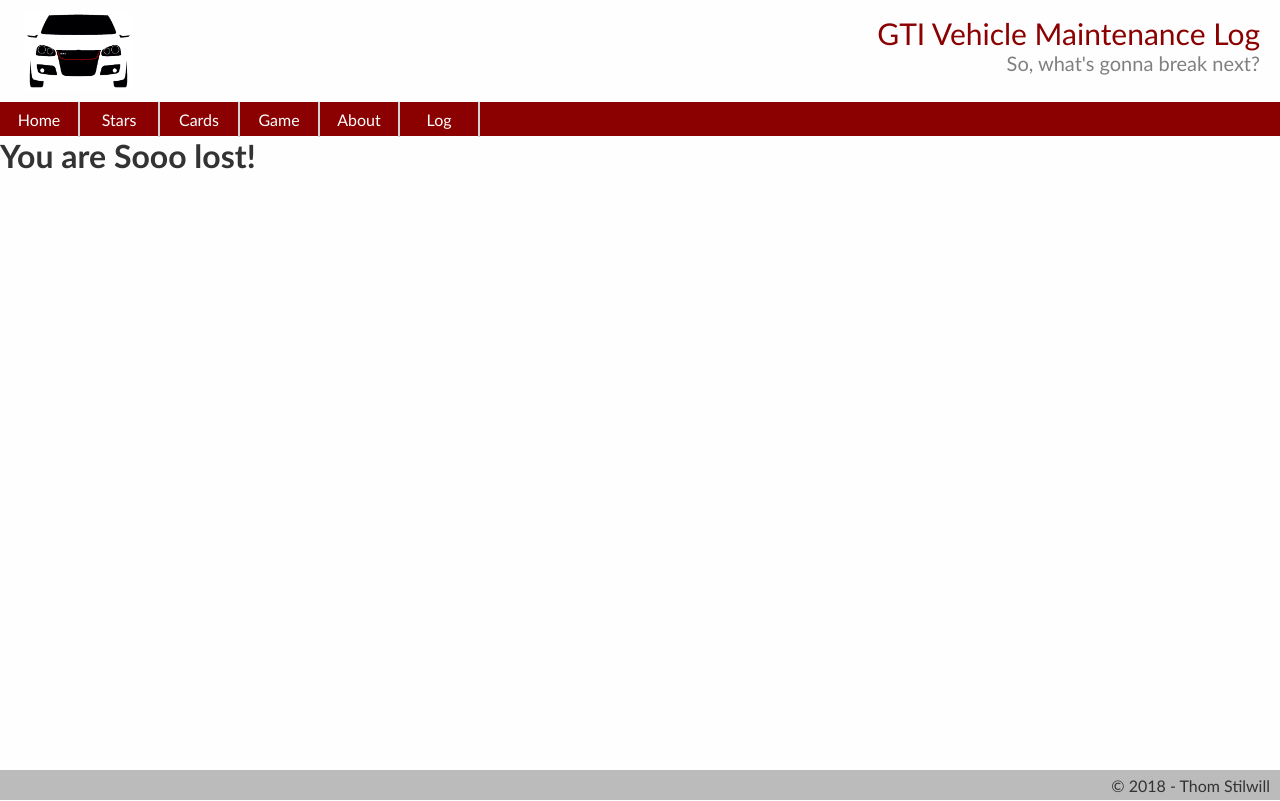
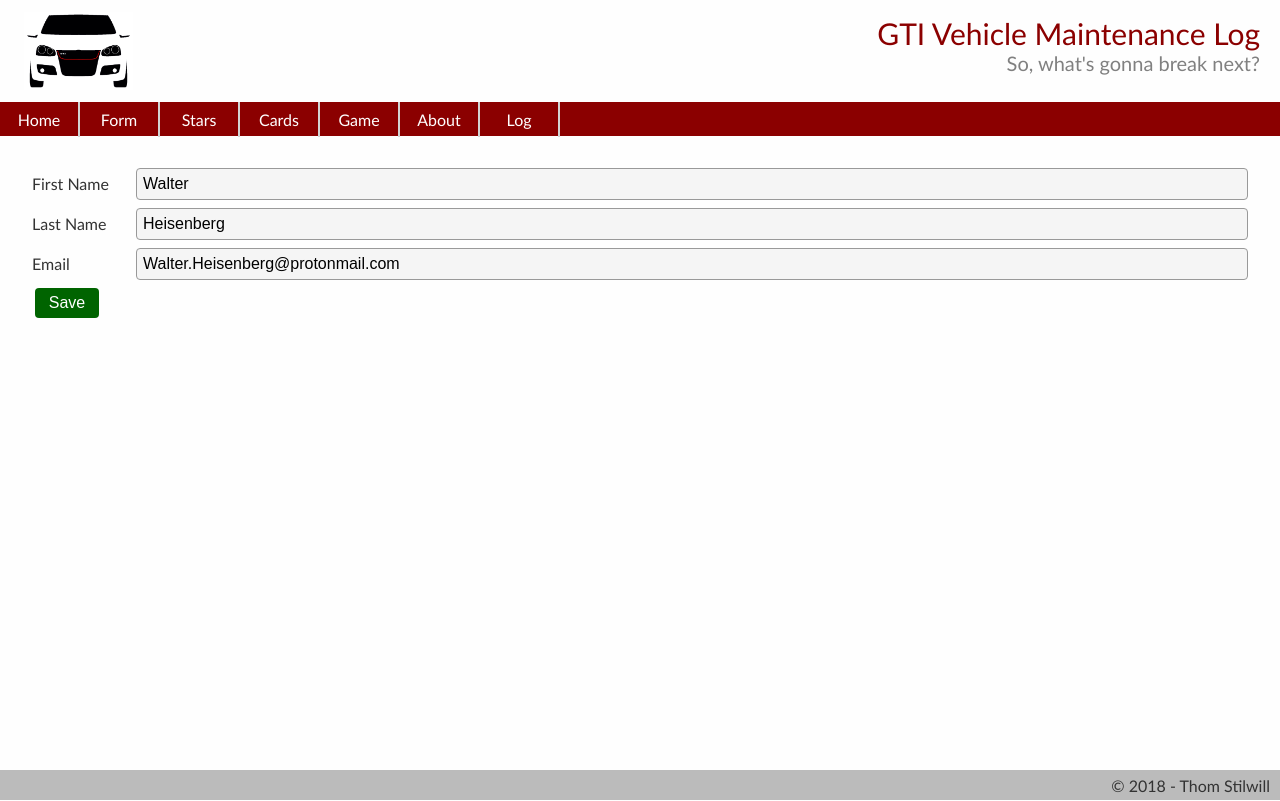
Before and after one commit to ThomStilwill/reactSandbox, a React (Create React App) app: page /Form in a window 1280 px wide. Built offline with nearby package versions, Linux system fonts and the light colour scheme.

Commit message:
dynamic validation from json

```diff
--- a/package.json
+++ b/package.json
@@ -7,12 +7,14 @@
     "@testing-library/react": "^9.5.0",
     "@testing-library/user-event": "^7.2.1",
     "axios": "^0.21.0",
+    "formik": "^2.2.6",
     "history": "^5.0.0",
     "node-sass": "^4.14.1",
     "react": "^16.13.1",
     "react-dom": "^16.13.1",
     "react-router-dom": "6.0.0-beta.0",
-    "react-scripts": "3.4.1"
+    "react-scripts": "3.4.1",
+    "yup": "^0.32.8"
   },
   "scripts": {
     "start": "react-scripts start",
--- a/src/components/app.jsx
+++ b/src/components/app.jsx
@@ -22,6 +22,7 @@ class App extends React.Component {
                 <nav className="navbar">
                     <ul>
                         <li><NavLink to="home" activeStyle={{ backgroundColor: 'gray' }}>Home</NavLink></li>
+                        <li><NavLink to="form" activeStyle={{ backgroundColor: 'gray' }}>Form</NavLink></li>
                         <li><NavLink to="stars" activeStyle={{ backgroundColor: 'gray' }}>Stars</NavLink></li>
                         <li><NavLink to="cards" activeStyle={{ backgroundColor: 'gray' }}>Cards</NavLink></li>
                         <li><NavLink to="game" activeStyle={{ backgroundColor: 'gray' }}>Game</NavLink></li>
--- /dev/null
+++ b/src/components/reactcourse/form-builder.jsx
@@ -0,0 +1,19 @@
+import * as yup from "yup";
+
+export function createYupSchema(schema, config) {
+    const { id, validationType, validations = [] } = config;
+    if (!yup[validationType]) {
+      return schema;
+    }
+    let validator = yup[validationType]();
+    validations.forEach(validation => {
+      const { params, type } = validation;
+      if (!validator[type]) {
+        return;
+      }
+      console.log(type, params);
+      validator = validator[type](...params);
+    });
+    schema[id] = validator;
+    return schema;
+  }
--- /dev/null
+++ b/src/components/reactcourse/form.jsx
@@ -0,0 +1,67 @@
+import React  from 'react';
+import { useFormik } from 'formik';
+import * as Yup from 'yup';
+import {createYupSchema} from './form-builder';
+import {formData} from './formdata';
+
+const Input = props => {
+    const formik = props.formik;
+    return (
+        <label>
+            <span className="label-text">{props.label}</span>
+            <div className="input-block">
+                <input
+                    id={props.id}
+                    name={props.id}
+                    type='text'
+                    {...formik.getFieldProps(props.id)}
+                />
+                <div className="error-block">
+                    {formik.touched[props.id] && formik.errors[props.id]
+                    ? <div>{formik.errors[props.id]}</div>
+                    : ""}
+                </div>
+            </div>
+        </label>
+    )
+}
+
+const SignupForm = () => {
+
+    const yepSchema = formData.reduce(createYupSchema, {});
+    const validateSchema = Yup.object().shape(yepSchema);
+
+    const initialValues = {};
+    formData.forEach(item => {
+      initialValues[item.id] = item.value || "";
+    });
+
+    const formik = useFormik({
+        initialValues: initialValues,
+        validationSchema: validateSchema,
+        onSubmit: values => {
+          alert(JSON.stringify(values, null, 2));
+        },
+      });
+
+      return (
+        <form onSubmit={formik.handleSubmit}>
+            <Input id='firstName' label='First Name' formik={formik}/>
+            <Input id='lastName' label='Last Name' formik={formik}/>
+            <Input id='email' label='Email' formik={formik}/>
+            <button type='submit' enabled={formik.errors}>Save</button>
+        </form>
+      )
+}
+
+class Form extends React.Component {
+    render(){
+        return (
+            <div className="react-form">
+                <SignupForm/>
+            </div>
+        )
+    }
+}
+
+export default Form;
--- /dev/null
+++ b/src/components/reactcourse/formdata.js
@@ -0,0 +1,56 @@
+
+const required = () => {
+    return      {
+        "type": "required",
+        "params": ["This is required."]
+    }
+}
+
+const max = (maxLength) => {
+    return  {
+        "type": "max",
+        "params": [maxLength,`At most ${maxLength} characters`]
+    }
+}
+
+const email = () => {
+    return {
+        "type": "email",
+        "params": ["Please enter a valid email."]
+    }
+}
+
+export const formData = [
+        {
+            "id":"firstName",
+            "label": "First Name",
+            "value": "Walter",
+            "type": "text",
+            "validationType": "string",
+            "validations": [
+                max(10),
+                required()
+            ]
+        },
+        {
+            "id":"lastName",
+            "label": "Last Name",
+            "value": "Heisenberg",
+            "type": "text",
+            "validationType": "string",
+            "validations": [
+                max(10),
+                required()
+            ]
+        },
+        {
+            "id":"email",
+            "label": "Email",
+            "value": "Walter.Heisenberg@protonmail.com",
+            "type": "text",
+            "validationType": "string",
+            "validations":[
+                email()
+            ]
+        }
+    ]
--- a/src/components/reactcourse/stars.jsx
+++ b/src/components/reactcourse/stars.jsx
@@ -57,6 +57,17 @@ const StarsDisplay = props => (
     </>
 )
 
+
+const PlayNumber = props => (
+    <button
+        className="number"
+        style={{backgroundColor: colors[props.status]}}
+        onClick={()=> props.onClick(props.number,props.status)}
+    >
+        {props.number}
+    </button>
+)
+
 const ButtonDisplay = props => {
     const candidatesAreWrong = utils.sum(props.candidateNums) > props.stars;
     const numberStatus = number => {
@@ -82,16 +93,6 @@ const ButtonDisplay = props => {
         </>
     )
 }
-
-const PlayNumber = props => (
-    <button
-        className="number"
-        style={{backgroundColor: colors[props.status]}}
-        onClick={()=> props.onClick(props.number,props.status)}
-    >
-        {props.number}
-    </button>
-)
 
 const PlayAgain = props => (
     <div className="game-done">
--- a/src/components/routing.jsx
+++ b/src/components/routing.jsx
@@ -5,6 +5,7 @@ import Home from './home';
 import Basics from './reactcourse/basics';
 import Cards from './reactcourse/cards';
 import Stars from './reactcourse/stars';
+import Form from './reactcourse/form';
 import About from './about';
 import NotFound from './not-found';
 
@@ -30,6 +31,7 @@ import VehicleEdit from './log/vehicle-edit';
           { path: 'Stars', element: <Stars /> },
           { path: 'Cards', element: <Cards /> },
           { path: 'Basics', element: <Basics /> },
+          { path: 'Form', element: <Form /> },
           { path: 'About', element: <About /> },
           { path: 'Log',
             element: <Log /> ,
--- a/src/styles/reactcourse.scss
+++ b/src/styles/reactcourse.scss
@@ -1,3 +1,49 @@
+.react-form{
+  padding: 2em;
+
+  form {
+
+    label {
+      display: flex;
+      width: 100%;
+      max-width: 100%;
+      min-height: 2em;
+      line-height: 2em;
+      margin-bottom: 0.5em;
+
+      .label-text{
+        width: 6em;
+      }
+
+      .input-block {
+        flex: 1;
+        margin-left: 0.5em;
+      }
+
+      .error-block {
+        color: red;
+      }
+
+      input{
+        box-sizing: border-box;
+        display: block;
+        width: 100%;
+        padding: 6px 6px;
+        background-color: rgb(245, 245, 245);
+        font-size: inherit;
+        border: 1px solid #999;
+        border-radius: 4px;
+        -webkit-appearance: none;
+      }
+    }
+
+    button {
+      margin: 0 3px;
+      padding: 6px 8px;
+    }
+  }
+}
+
 .cardapp {
   font-size: 16px;
   padding: 2em;
```
Also changed, not shown: 1 other file (tests, documents, lock files or other folders).
